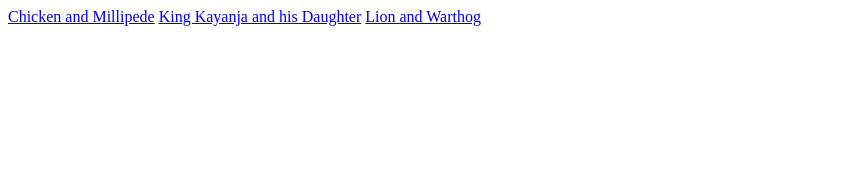
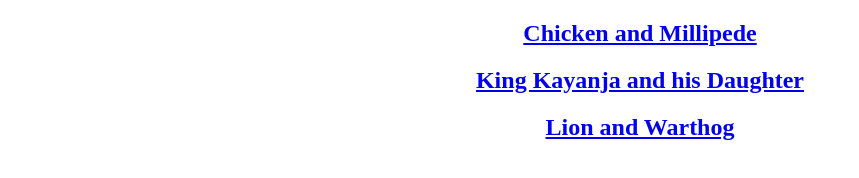
Before and after one commit to OATSEA/tv-pdf, a plain HTML site: page index.html in a window 1280 px wide. Shown: the whole page, without its empty margins (0-859 px from the left). Drawn offline with Linux system fonts and the light colour scheme.

Commit message:
Updated index

```diff
--- a/index.html
+++ b/index.html
@@ -5,7 +5,9 @@
         <title>PDF Viewer</title>
     </head>
     <body>
-        <a href='ViewerJS/#../chicken_and_millipede_2.pdf'>Chicken and Millipede</a>
-        <a href='ViewerJS/#../king_kayanja_and_his_daughter_2.pdf'>King Kayanja and his Daughter</a>
-        <a href='ViewerJS/#../lion_and_warthog_3.pdf'>Lion and Warthog</a>
+        <center>
+        <h2><a href='ViewerJS/#../chicken_and_millipede_2.pdf'>Chicken and Millipede</a></h2>
+        <h2><a href='ViewerJS/#../king_kayanja_and_his_daughter_2.pdf'>King Kayanja and his Daughter</a></h2>
+        <h2><a href='ViewerJS/#../lion_and_warthog_3.pdf'>Lion and Warthog</a></h2>
+        </center>
     </body>
```
